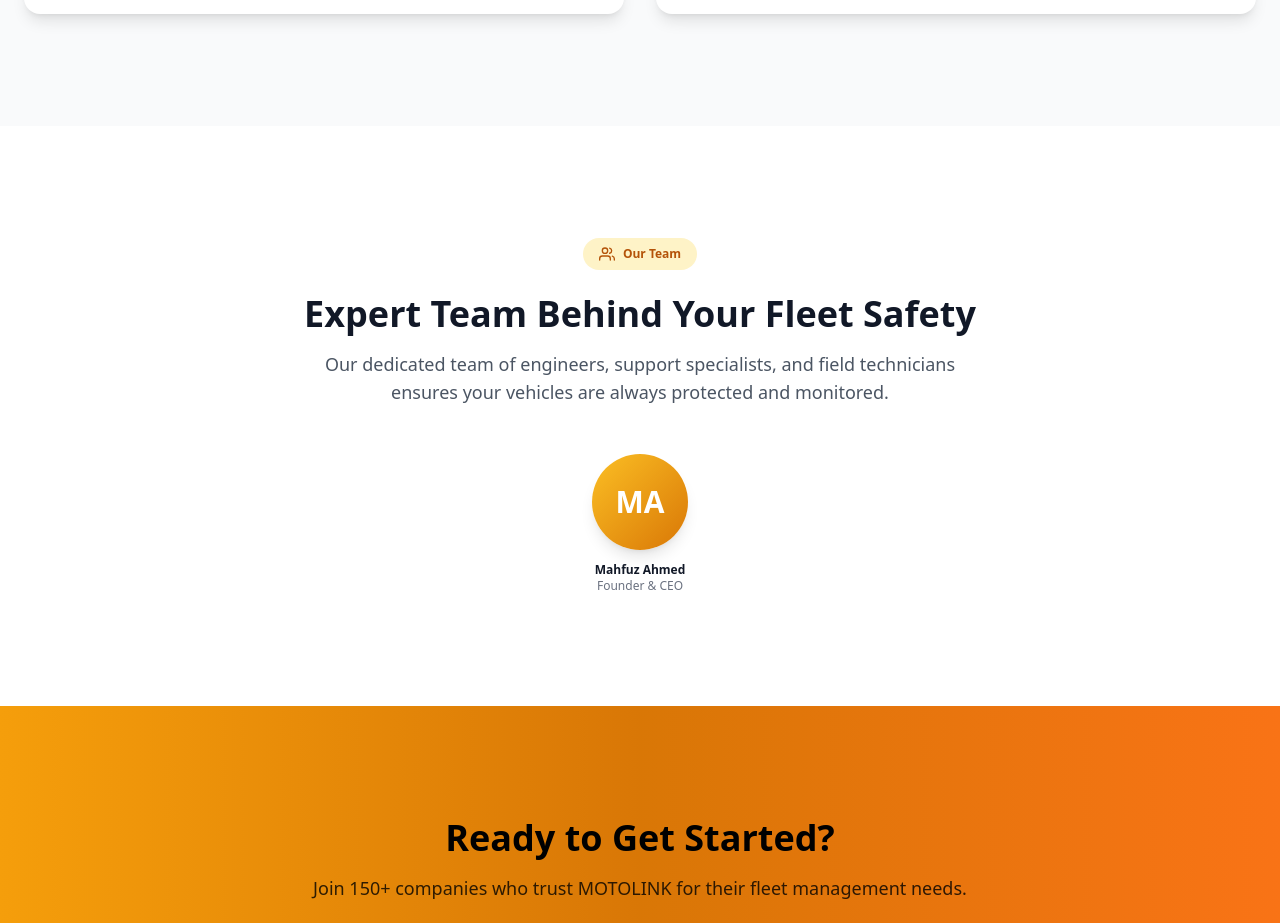
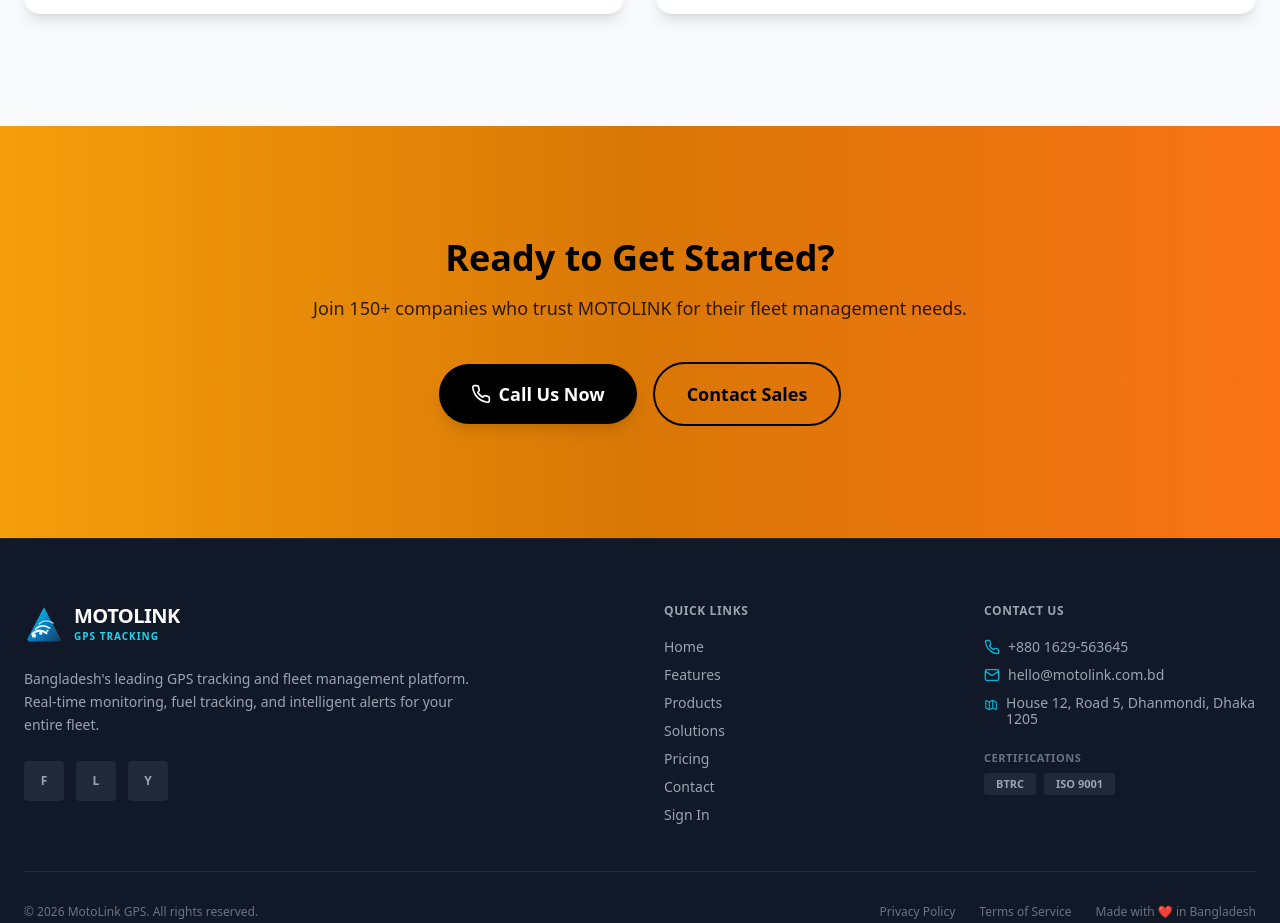
Before and after one commit to mahfuzcmt/pingpath, a Next.js app in the folder frontend/: page /about in a window 1280 px wide. Shown: the part 2159-3082 px from the top of the page. Built offline with nearby package versions, Linux system fonts and the light colour scheme; no server answers.

Commit message:
fix: remove team section from About page
Co-Authored-By: Claude Opus 4.5 <noreply@anthropic.com>

```diff
--- a/frontend/src/components/landing/pages/AboutPage.tsx
+++ b/frontend/src/components/landing/pages/AboutPage.tsx
@@ -198,38 +198,6 @@ export function AboutPage() {
         </div>
       </section>
 
-      {/* Team Section */}
-      <section className="py-20 lg:py-28 bg-white">
-        <div className="mx-auto max-w-7xl px-4 sm:px-6">
-          <AnimatedSection className="text-center">
-            <motion.div variants={fadeInUp} className="mb-6 inline-flex items-center gap-2 rounded-full bg-amber-100 px-4 py-2 text-sm font-semibold text-amber-700">
-              <Icon path={ICONS.users} className="h-4 w-4" />
-              {t("about.team.badge")}
-            </motion.div>
-
-            <motion.h2 variants={fadeInUp} className="text-3xl font-bold text-gray-900 sm:text-4xl">
-              {t("about.team.title")}
-            </motion.h2>
-
-            <motion.p variants={fadeInUp} className="mx-auto mt-4 max-w-2xl text-lg text-gray-600">
-              {t("about.team.desc")}
-            </motion.p>
-
-            <motion.div variants={fadeInUp} className="mt-12 flex flex-wrap items-center justify-center gap-8">
-              <div className="flex flex-col items-center gap-3 text-center">
-                <div className="flex h-24 w-24 items-center justify-center rounded-full bg-gradient-to-br from-amber-400 to-amber-600 text-3xl font-bold text-white shadow-lg">
-                  MA
-                </div>
-                <div>
-                  <div className="font-bold text-gray-900">Mahfuz Ahmed</div>
-                  <div className="text-sm text-gray-500">Founder & CEO</div>
-                </div>
-              </div>
-            </motion.div>
-          </AnimatedSection>
-        </div>
-      </section>
-
       {/* CTA Section */}
       <section className="py-20 lg:py-28 bg-gradient-to-r from-amber-500 via-amber-600 to-orange-500">
         <div className="mx-auto max-w-7xl px-4 sm:px-6">
```
